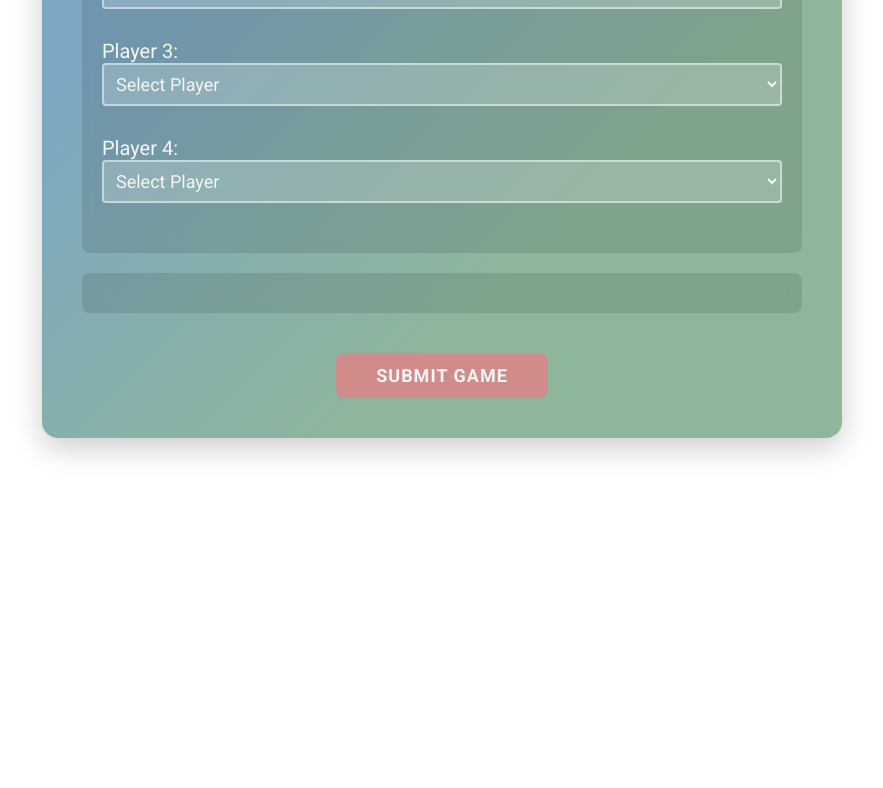
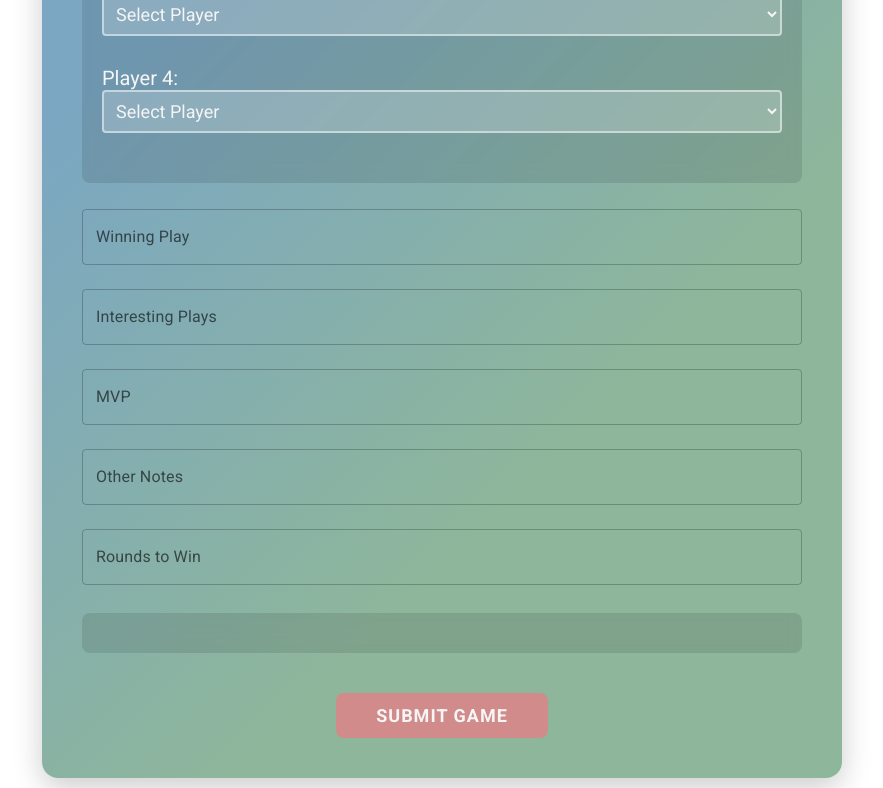
Before and after one commit to jkj527/Jaces-Archive, a React (Create React App) app: page / in a window 1280 px wide. Shown: the part 579-1367 px from the top of the page, without its empty margins (198-1081 px from the left). Before the commit the page ends 1097 px from the top, so only its background shows below. Built offline with nearby package versions, Linux system fonts and the light colour scheme.

Commit message:
home page inputs

```diff
--- a/src/components/Home.jsx
+++ b/src/components/Home.jsx
@@ -2,7 +2,7 @@ import React, { useState } from 'react';
 import { LocalizationProvider } from '@mui/x-date-pickers/LocalizationProvider';
 import { AdapterDayjs } from '@mui/x-date-pickers/AdapterDayjs';
 import { DatePicker } from '@mui/x-date-pickers';
-import TextField from '@mui/material/TextField';
+import { TextField } from '@mui/material';
 import './style/Home.css';
 
 const Home = () => {
@@ -21,7 +21,15 @@ const Home = () => {
     const [decks, setDecks] = useState(mockDecks);
     const [gameSetup, setGameSetup] = useState(Array(4).fill({ player: '', deck: '' }));
     const [winner, setWinner] = useState('');
+    const [secondPlace, setSecondPlace] = useState('');
+    const [thirdPlace, setThirdPlace] = useState('');
+    const [fourthPlace, setFourthPlace] = useState('');
     const [gameDate, setGameDate] = useState(null);
+    const [winningPlay, setWinningPlay] = useState('');
+    const [interestingPlays, setInterestingPlays] = useState('');
+    const [mvp, setMvp] = useState('');
+    const [otherNotes, setOtherNotes] = useState('');
+    const [roundsToWin, setRoundsToWin] = useState('');
 
     const handlePlayerChange = (index, selectedPlayer) => {
         const newGameSetup = [...gameSetup];
@@ -40,6 +48,9 @@ const Home = () => {
         console.log(`Game setup:`, gameSetup);
         setGameSetup(Array(4).fill({ player: '', deck: '' }));
         setWinner('');
+        setSecondPlace('');
+        setThirdPlace('');
+        setFourthPlace('');
     };
 
     const selectedPlayersForGame = gameSetup.filter(setup => setup.player).map(setup => setup.player);
@@ -100,23 +111,67 @@ const Home = () => {
                 ))}
             </div>
 
+            <div className="game-details-container">
+                <TextField
+                    label="Winning Play"
+                    value={winningPlay}
+                    onChange={(e) => setWinningPlay(e.target.value)}
+                    fullWidth
+                    margin="normal"
+                />
+                <TextField
+                    label="Interesting Plays"
+                    value={interestingPlays}
+                    onChange={(e) => setInterestingPlays(e.target.value)}
+                    fullWidth
+                    margin="normal"
+                />
+                <TextField
+                    label="MVP"
+                    value={mvp}
+                    onChange={(e) => setMvp(e.target.value)}
+                    fullWidth
+                    margin="normal"
+                />
+                <TextField
+                    label="Other Notes"
+                    value={otherNotes}
+                    onChange={(e) => setOtherNotes(e.target.value)}
+                    fullWidth
+                    margin="normal"
+                />
+                <TextField
+                    label="Rounds to Win"
+                    value={roundsToWin}
+                    onChange={(e) => setRoundsToWin(e.target.value)}
+                    fullWidth
+                    margin="normal"
+                    type="number"
+                />
+            </div>
+
             <div className="winner-selection-container">
                 {selectedPlayersForGame.length > 0 && (
-                    <div className='select-item'>
-                        <label className='select-label'>
-                            Winner:
-                            <select
-                                className='select-input'
-                                value={winner}
-                                onChange={(e) => setWinner(e.target.value)}
-                            >
-                                <option value="">Select Winner</option>
-                                {selectedPlayersForGame.map((player, idx) => (
-                                    <option key={idx} value={player}>{player}</option>
-                                ))}
-                            </select>
-                        </label>
-                    </div>
+                    <>
+                        <div className='select-item'>
+                            <label className='select-label'>Winner:</label>
+                            {renderPlayerSelect(winner, setWinner)}
+                        </div>
+                        <div className='placement-container'>
+                            <div className='select-item'>
+                                <label className='select-label'>2nd Place:</label>
+                                {renderPlayerSelect(secondPlace, setSecondPlace)}
+                            </div>
+                            <div className='select-item'>
+                                <label className='select-label'>3rd Place:</label>
+                                {renderPlayerSelect(thirdPlace, setThirdPlace)}
+                            </div>
+                            <div className='select-item'>
+                                <label className='select-label'>4th Place:</label>
+                                {renderPlayerSelect(fourthPlace, setFourthPlace)}
+                            </div>
+                        </div>
+                    </>
                 )}
             </div>
 
@@ -125,6 +180,21 @@ const Home = () => {
             </div>
         </div>
     );
+
+    function renderPlayerSelect(selectedValue, setValueFunc) {
+        return (
+            <select
+                className='select-input'
+                value={selectedValue}
+                onChange={(e) => setValueFunc(e.target.value)}
+            >
+                <option value="">Select Player</option>
+                {selectedPlayersForGame.map((player, idx) => (
+                    <option key={idx} value={player}>{player}</option>
+                ))}
+            </select>
+        );
+    }
 };
 
 export default Home;
--- a/src/components/style/Home.css
+++ b/src/components/style/Home.css
@@ -2,12 +2,12 @@
 
 .home-container {
     padding: 40px;
-    margin-top: 80px; /* Adjust based on the navbar height */
+    /* margin-top: 10px; */
     font-family: 'Roboto', sans-serif;
     background: linear-gradient(135deg, var(--soft-blue) 30%, var(--soft-green) 70%);
     border-radius: 16px;
     max-width: 800px;
-    margin: 80px auto; /* Centering the container */
+    margin: 10px auto;
     box-shadow: 0px 10px 30px rgba(0, 0, 0, 0.2);
     overflow: hidden;
 }
@@ -37,7 +37,25 @@
     backdrop-filter: blur(8px);
     padding: 20px;
     border-radius: 8px;
+    margin-bottom: 10px;
+}
+
+.winner-selection-container {
+    background: rgba(0, 0, 0, 0.1);
+    backdrop-filter: blur(8px);
+    padding: 20px;
+    border-radius: 8px;
     margin-bottom: 20px;
+    margin-top: 20px;
+    display: flex;
+    flex-direction: column;
+    align-items: stretch; /* To stretch the child elements to full width */
+}
+
+.placement-container {
+    display: flex;
+    justify-content: space-between;
+    margin-top: 10px; /* Spacing between winner and other placements */
 }
 
 .select-row {
```
